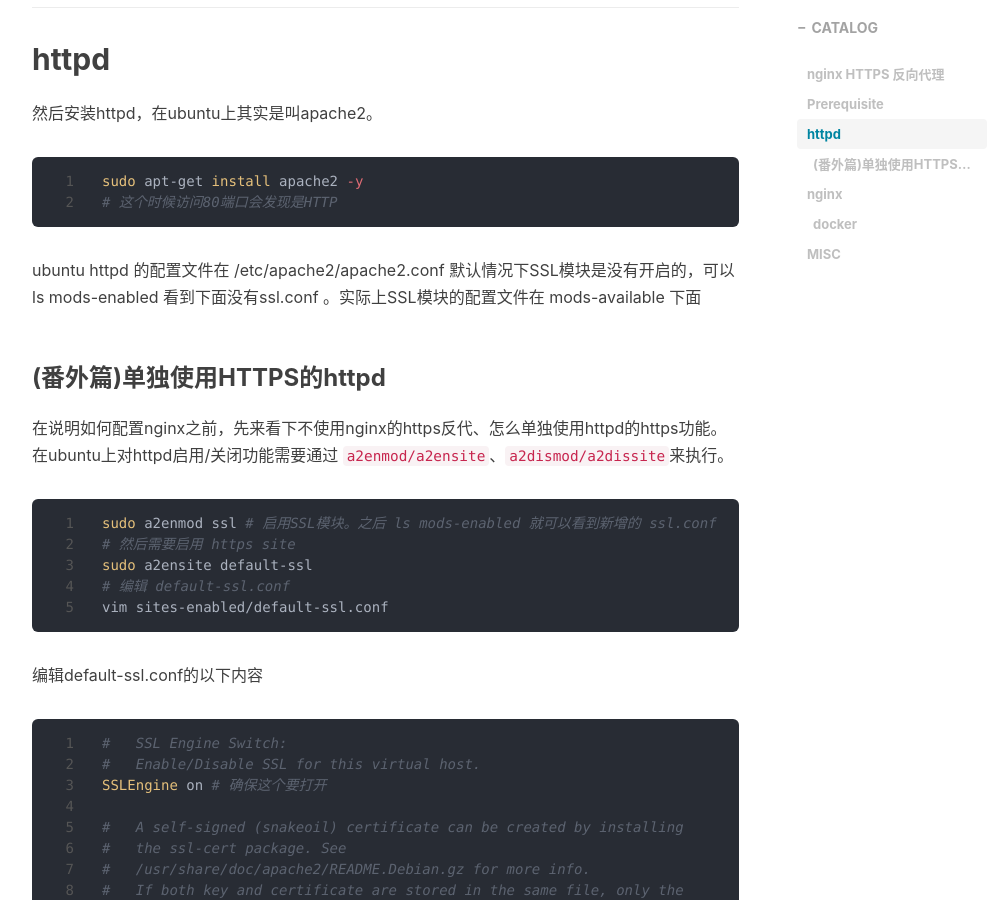
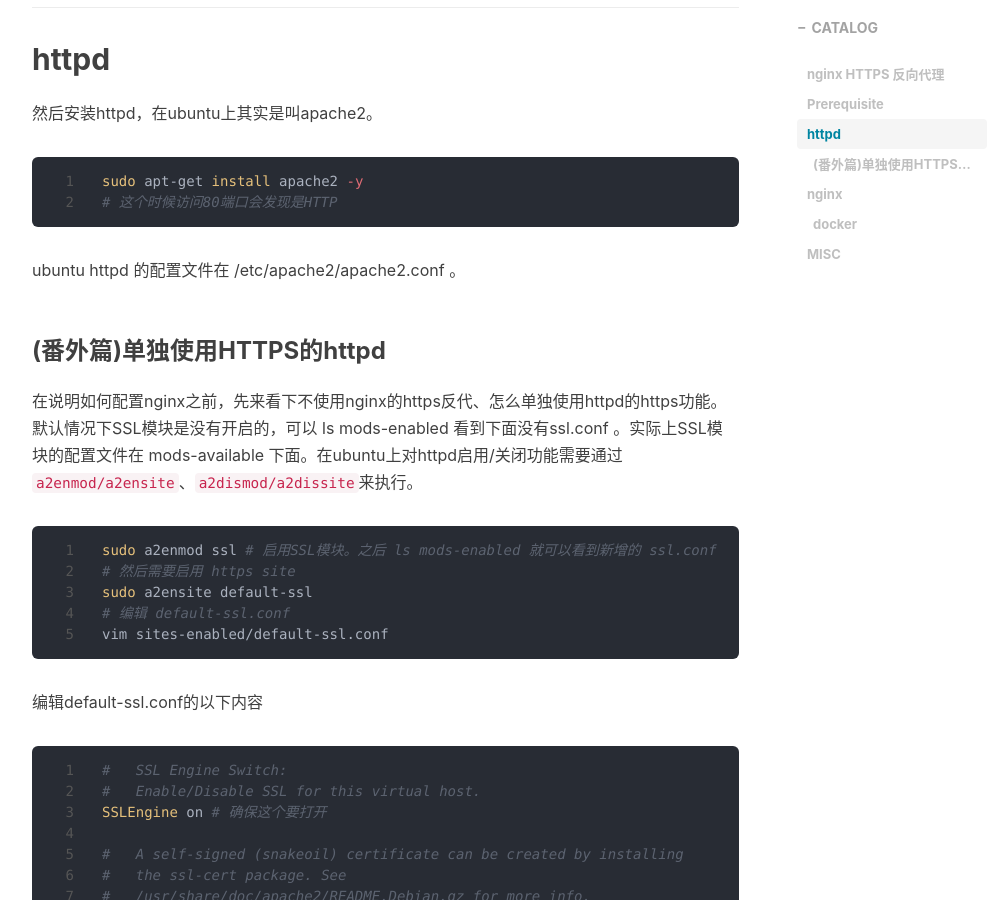
Before and after one commit to kayoch1n/kayoch1n.github.io, a Jekyll site: the page built from _posts/2022-03-14-ubuntu-https.markdown, in a window 1280 px wide and 900 px high, scrolled down 1314 px. Shown: the whole window, without its empty margins (233-1234 px from the left). Built offline with Jekyll 4.4.1, drawn with Linux system fonts in a browser that asks for light colours; nearby versions of some CDN libraries; comment, search, counter and statistics services are not loaded.

````diff
--- a/_posts/2022-03-14-ubuntu-https.markdown
+++ b/_posts/2022-03-14-ubuntu-https.markdown
@@ -44,12 +44,12 @@ sudo apt-get install apache2 -y
 # 这个时候访问80端口会发现是HTTP
 ```
 
-ubuntu httpd 的配置文件在 /etc/apache2/apache2.conf 默认情况下SSL模块是没有开启的，可以 ls mods-enabled 看到下面没有ssl.conf
-。实际上SSL模块的配置文件在 mods-available 下面
+ubuntu httpd 的配置文件在 /etc/apache2/apache2.conf 。
 
 ### (番外篇)单独使用HTTPS的httpd
 
-在说明如何配置nginx之前，先来看下不使用nginx的https反代、怎么单独使用httpd的https功能。在ubuntu上对httpd启用/关闭功能需要通过 `a2enmod/a2ensite`、`a2dismod/a2dissite`来执行。
+在说明如何配置nginx之前，先来看下不使用nginx的https反代、怎么单独使用httpd的https功能。默认情况下SSL模块是没有开启的，可以 ls mods-enabled 看到下面没有ssl.conf
+。实际上SSL模块的配置文件在 mods-available 下面。在ubuntu上对httpd启用/关闭功能需要通过 `a2enmod/a2ensite`、`a2dismod/a2dissite`来执行。
 
 ```shell
 sudo a2enmod ssl # 启用SSL模块。之后 ls mods-enabled 就可以看到新增的 ssl.conf
````
